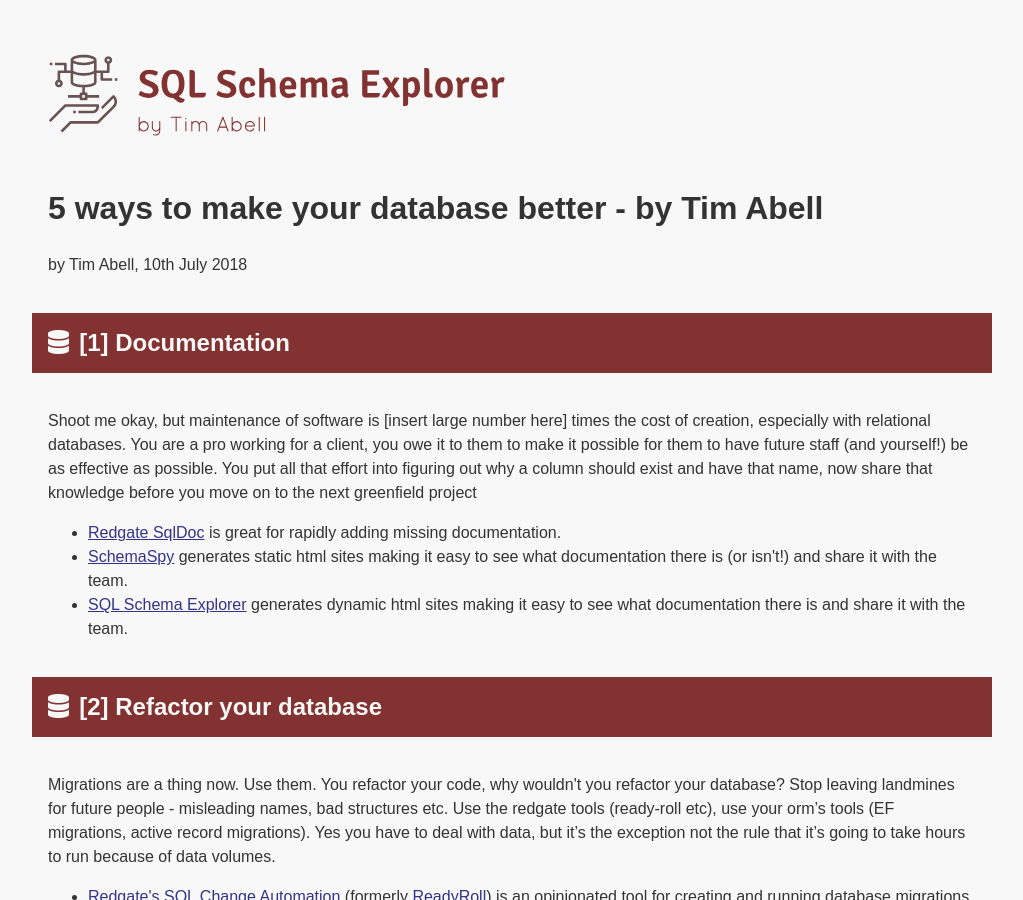
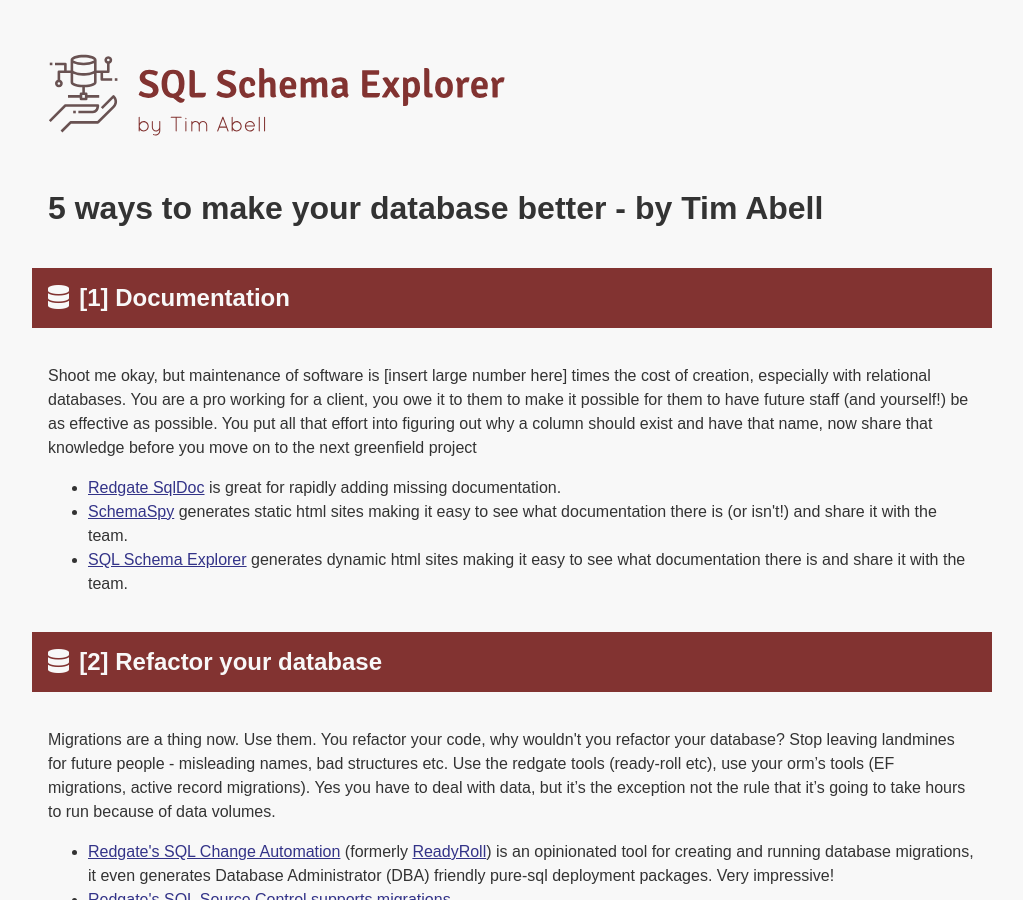
Before and after one commit to timabell/schema-explorer, a Jekyll site: the page built from _posts/2018-07-10-5-ways-to-make-your-database-better.html, in a window 1280 px wide and 900 px high. Shown: the whole window, without its empty margins (128-1151 px from the left). Built offline with Jekyll 4.4.1, drawn with Linux system fonts in a browser that asks for light colours; nearby versions of some CDN libraries.

Commit message:
Kill dupe byline

```diff
--- a/_posts/2018-07-10-5-ways-to-make-your-database-better.html
+++ b/_posts/2018-07-10-5-ways-to-make-your-database-better.html
@@ -4,8 +4,6 @@
 description: Step up your database game with these top tips.
 category: blog
 ---
-
-<p class="by-line">by Tim Abell, 10th July 2018</p>
 
 <h2><i class="fas fa-database"></i> [1] Documentation</h2>
 
```
